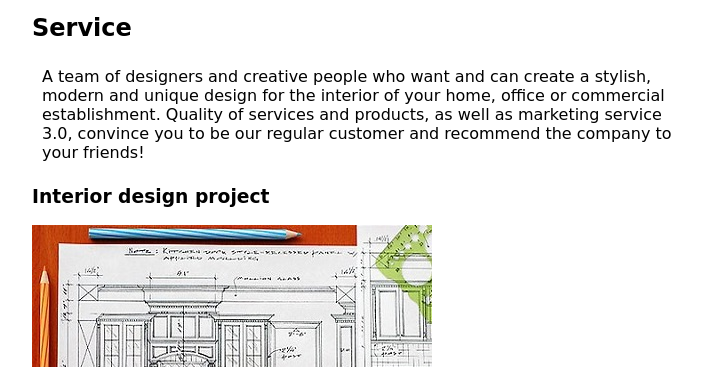
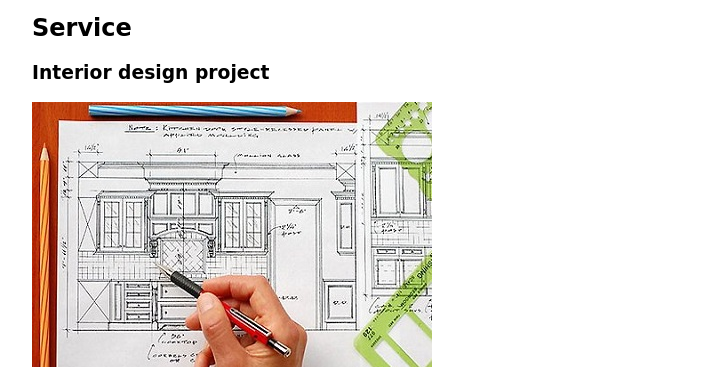
Before and after one commit to voronkooleksandr/my-project, a plain HTML site: page index.html in a window 1280 px wide. Shown: the part 774-1141 px from the top of the page, without its empty margins (283-996 px from the left). Drawn offline with Linux system fonts and the light colour scheme; a web font is replaced by a local one.

Commit message:
delete p in body

```diff
--- a/index.html
+++ b/index.html
@@ -27,9 +27,7 @@
     <main class="container">
         <h2 id="Service">Service</h2>
         <div class="product-list">
-            <p> A team of designers and creative people who want and can create a stylish, modern and unique design for the interior of your home, office or commercial establishment.
-            Quality of services and products, as well as marketing service 3.0, convince you to be our regular customer and recommend the company to your friends!
-            </p>
+
             <article class="product-cart">
                 <div>
                 <h3>Interior design project</h3>
```
